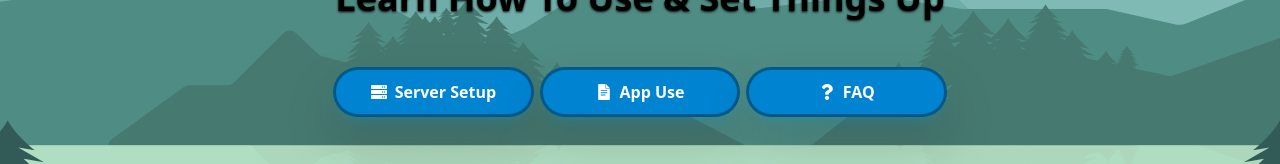
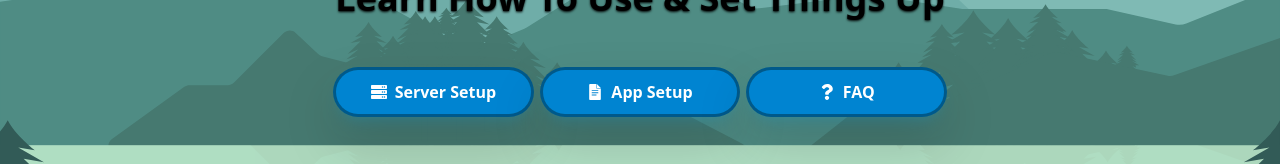
Before and after one commit to yashweblife/Ghara, a React (Vite) app in the folder client/web/GHARA/: page /learn-more in a window 1280 px wide. Shown: the part 268-432 px from the top of the page. Built offline with nearby package versions, Linux system fonts and the light colour scheme.

Commit message:
add better name

```diff
--- a/client/web/GHARA/src/pages/LearnMode/LearnMore.tsx
+++ b/client/web/GHARA/src/pages/LearnMode/LearnMore.tsx
@@ -23,7 +23,7 @@ export default function Page() {
                 <Text className="text-4xl text-shadow-xs drop-shadow-[0_1.2px_1.2px_rgba(0,0,0,0.8)]" center bold>Learn How To Use & Set Things Up</Text>
                 <nav className=" w-full md:w-1/2 flex flex-col justify-center md:flex-row gap-3 mt-10">
                     <Button className="drop-shadow-2xl w-[100%] ring-3 ring-sky-800" rounded='pill' icon={<FaServer />} text='Server Setup' />
-                    <Button className="drop-shadow-2xl w-[100%] ring-3 ring-sky-800" rounded='pill' icon={<SiGoogledocs />} text='App Use' />
+                    <Button className="drop-shadow-2xl w-[100%] ring-3 ring-sky-800" rounded='pill' icon={<SiGoogledocs />} text='App Setup' />
                     <Button className="drop-shadow-2xl w-[100%] ring-3 ring-sky-800" rounded='pill' icon={<FaQuestion />} text='FAQ' />
                 </nav>
             </Hero >
```
